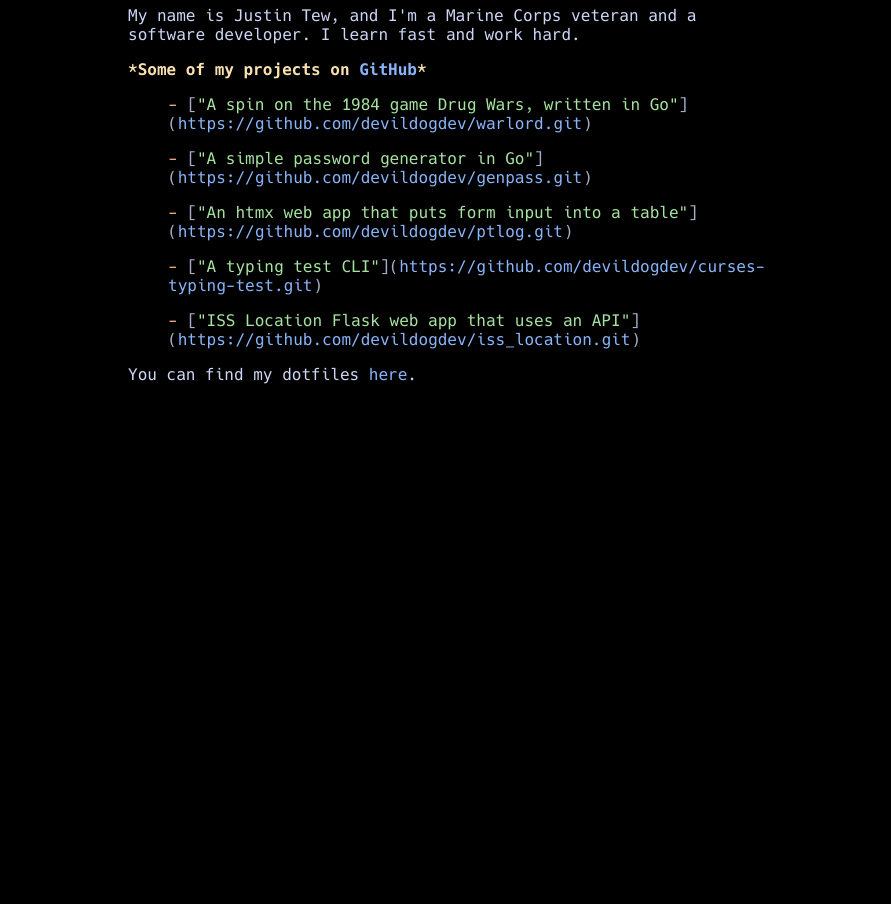
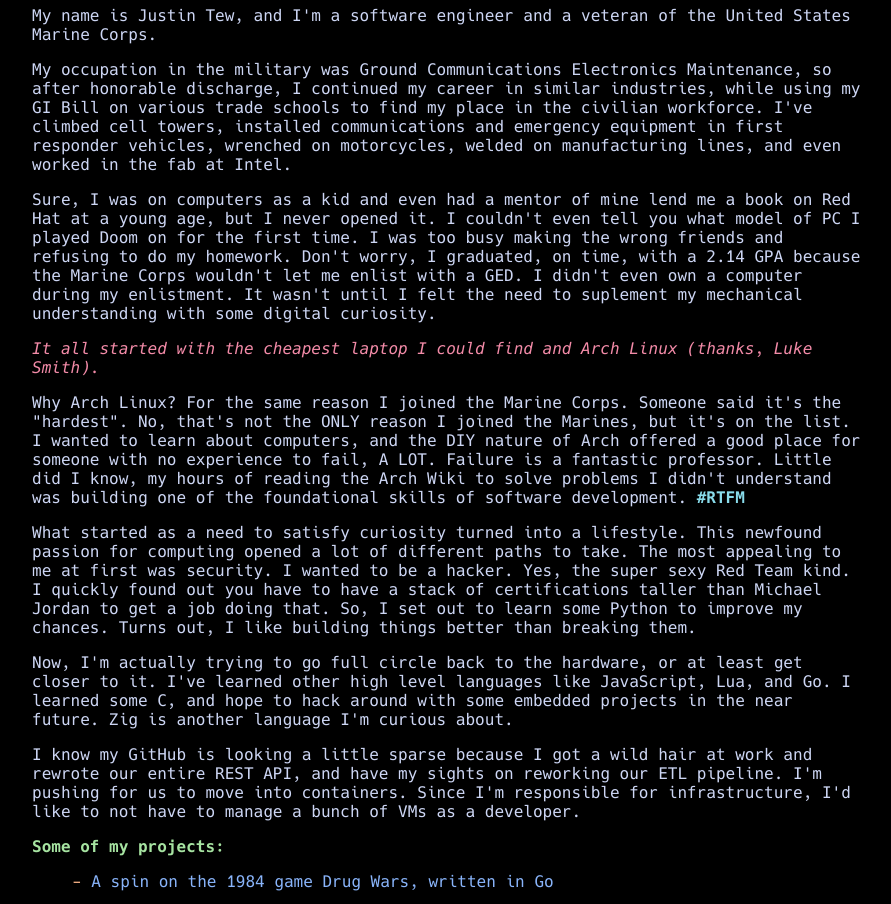
Before and after one commit to devildogdev/devildogdev.github.io, a plain HTML site: page index.html in a window 1280 px wide. Shown: the part 91-995 px from the top of the page, without its empty margins (192-1083 px from the left). Before the commit the page ends 800 px from the top, so only its background shows below. Drawn offline with Linux system fonts and the light colour scheme.

Commit message:
Time for a little story

```diff
--- a/index.html
+++ b/index.html
@@ -12,15 +12,45 @@
         <div>
             <h1 class="orange"># Who am I?</h1>
             <p>
-                My name is Justin Tew, and I'm a Marine Corps veteran and a
-                software developer. I learn fast and work hard.
+                My name is Justin Tew, and I'm a software engineer and a veteran of the United States Marine Corps.
+	    </p>
+            <p>
+		My occupation in the military was Ground Communications Electronics Maintenance, so after honorable discharge,
+		I continued my career in similar industries, while using my GI Bill on various trade schools to find my place in the civilian workforce.
+		I've climbed cell towers, installed communications and emergency equipment in first responder vehicles, wrenched on motorcycles, welded on manufacturing lines, and even worked in the fab at Intel.
+	    </p>
+		Sure, I was on computers as a kid and even had a mentor of mine lend me a book on Red Hat at a young age,
+		but I never opened it. I couldn't even tell you what model of PC I played Doom on for the first time.
+		I was too busy making the wrong friends and refusing to do my homework. Don't worry, I graduated, on time, with a 2.14 GPA
+		because the Marine Corps wouldn't let me enlist with a GED. I didn't even own a computer during my enlistment.
+		It wasn't until I felt the need to suplement my mechanical understanding with some digital curiosity.
+            <p>
+		<em class="red">It all started with the cheapest laptop I could find and Arch Linux (thanks, Luke Smith).</em>
             </p>
-            <p class="yellow">
+		Why Arch Linux? For the same reason I joined the Marine Corps. Someone said it's the "hardest".
+		No, that's not the ONLY reason I joined the Marines, but it's on the list.
+		I wanted to learn about computers, and the DIY nature of Arch offered a good place for someone with no experience to fail, A LOT.
+		Failure is a fantastic professor. Little did I know, my hours of reading the Arch Wiki to solve problems I didn't understand
+		was building one of the foundational skills of software development. <strong class="cyan">#RTFM</strong>
+            <p>
+		What started as a need to satisfy curiosity turned into a lifestyle. This newfound passion for computing opened a lot of different paths to take.
+		The most appealing to me at first was security. I wanted to be a hacker. Yes, the super sexy Red Team kind.
+		I quickly found out you have to have a stack of certifications taller than Michael Jordan to get a job doing that.
+		So, I set out to learn some Python to improve my chances. Turns out, I like building things better than breaking them.
+            </p>
+	    <p>
+		Now, I'm actually trying to go full circle back to the hardware, or at least get closer to it. I've learned
+		other high level languages like JavaScript, Lua, and Go. I learned some C, and hope to hack around with some
+		embedded projects in the near future. Zig is another language I'm curious about.
+	    </p>
+	    <p>
+		I know my GitHub is looking a little sparse because I got a wild hair at work and rewrote our
+		entire REST API, and have my sights on reworking our ETL pipeline. I'm pushing for us to move into containers.
+		Since I'm responsible for infrastructure, I'd like to not have to manage a bunch of VMs as a developer.
+            </p>
+            <p class="green">
                 <strong>
-                    *Some of my projects on
-                    <a href="https://github.com/devildogdev" target="_blank"
-                        >GitHub</a
-                    >*
+                    Some of my projects:
                 </strong>
             </p>
             <ul id="projects"></ul>
@@ -30,7 +60,7 @@
                     href="https://github.com/devildogdev/dotfiles"
                     target="_blank"
                     >here</a
-                >.
+                >. I moved from Arch to Fedora when it came time to get a job. Now I'm on MacOS, but I still enjoy a minimal, terminal-centric workflow.
             </p>
         </div>
         <script type="text/javascript" src="script.js"></script>
--- a/script.js
+++ b/script.js
@@ -5,20 +5,32 @@ const projects = [
     desc: "A spin on the 1984 game Drug Wars, written in Go",
   },
   {
+    name: "logbk",
+    desc: "A Go CLI that models the journal feature in Zed (will be a neovim plugin instead)",
+  },
+  {
+    name: "crazy8_site",
+    desc: "A Django app for a local bar that shut down before it was deployed",
+  },
+  {
     name: "genpass",
-    desc: "A simple password generator in Go",
+    desc: "A super simple password generator in Go",
   },
   {
     name: "ptlog",
-    desc: "An htmx web app that puts form input into a table",
+    desc: "A web app that puts form input into a table, just to try HTMX",
+  },
+  {
+    name: "prayer",
+    desc: "A silly CLI that outputs the prayer from Boondock Saints",
   },
   {
     name: "curses-typing-test",
-    desc: "A typing test CLI",
+    desc: "A simple typing test CLI using ncurses (Python)",
   },
   {
     name: "iss_location",
-    desc: "ISS Location Flask web app that uses an API",
+    desc: "A Flask app that tracks the location of the ISS",
   },
 ];
 
@@ -27,7 +39,7 @@ onload = () => {
     let url = `${gh}/${p.name}.git`;
     let item = document.createElement("li");
     item.innerHTML = `
-      <p><span class="orange">-</span><span class="syntax"> [</span><span class="green">"${p.desc}"</span><span class="syntax">](</span><a href="${url}"target="_blank">${url}</a><span class="syntax">)</span></p>
+      <p><span class="orange">- </span><a href="${url}"target="_blank">${p.desc}</a></p>
     `;
     document.getElementById("projects").append(item);
   }
--- a/style.css
+++ b/style.css
@@ -12,7 +12,7 @@ body {
 div {
     margin: auto;
     padding-top: 2vh;
-    width: 50%;
+    width: 65%;
 }
 
 h1 {
```
